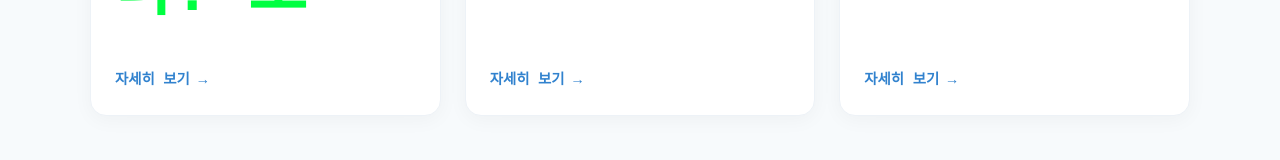
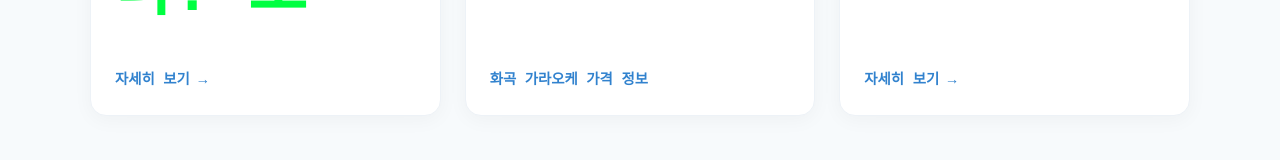
Before and after one commit to sarakinhceo-gif/bp-t3b08-hg-karaoke-pr, a plain HTML site: page index.html in a window 1280 px wide. Shown: the part 5951-6111 px from the top of the page. Drawn offline with Linux system fonts and the light colour scheme.

Commit message:
deploy: garbage-free snapshot 2026-09-02T15:05:51.030Z

```diff
--- a/index.html
+++ b/index.html
@@ -377,7 +377,7 @@
  <h4 style="font-size:1.1rem;font-weight:700;color:#1a202c;margin-bottom:8px;line-height:1.4">90년대 셀 애니메이션 작화의 한계와 이와 관련된 아날로그 특수 효과의 역사</h4>
 
  </div>
- <a href="posts/normal-1.html" style="align-self:flex-start;text-decoration:none;color:#3182ce;font-size:0.9rem;font-weight:600;transition:color 0.2s" onmouseover="this.style.color='#2b6cb0'" onmouseout="this.style.color='#3182ce'">자세히 보기 →</a>
+ <a href="posts/normal-1.html" style="align-self:flex-start;text-decoration:none;color:#3182ce;font-size:0.9rem;font-weight:600;transition:color 0.2s" onmouseover="this.style.color='#2b6cb0'" onmouseout="this.style.color='#3182ce'">화곡 가라오케 가격 정보</a>
  </article>
 
 
```
